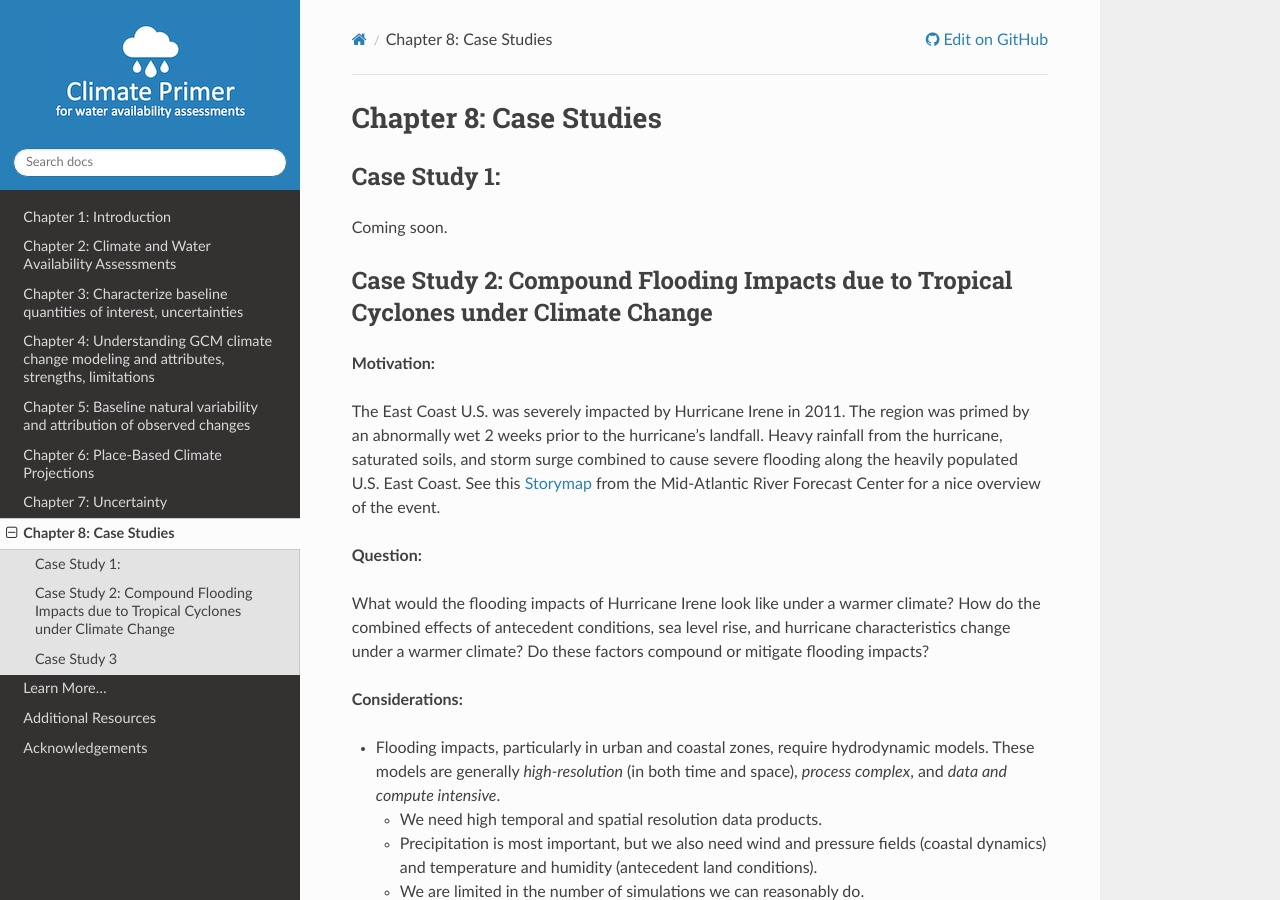
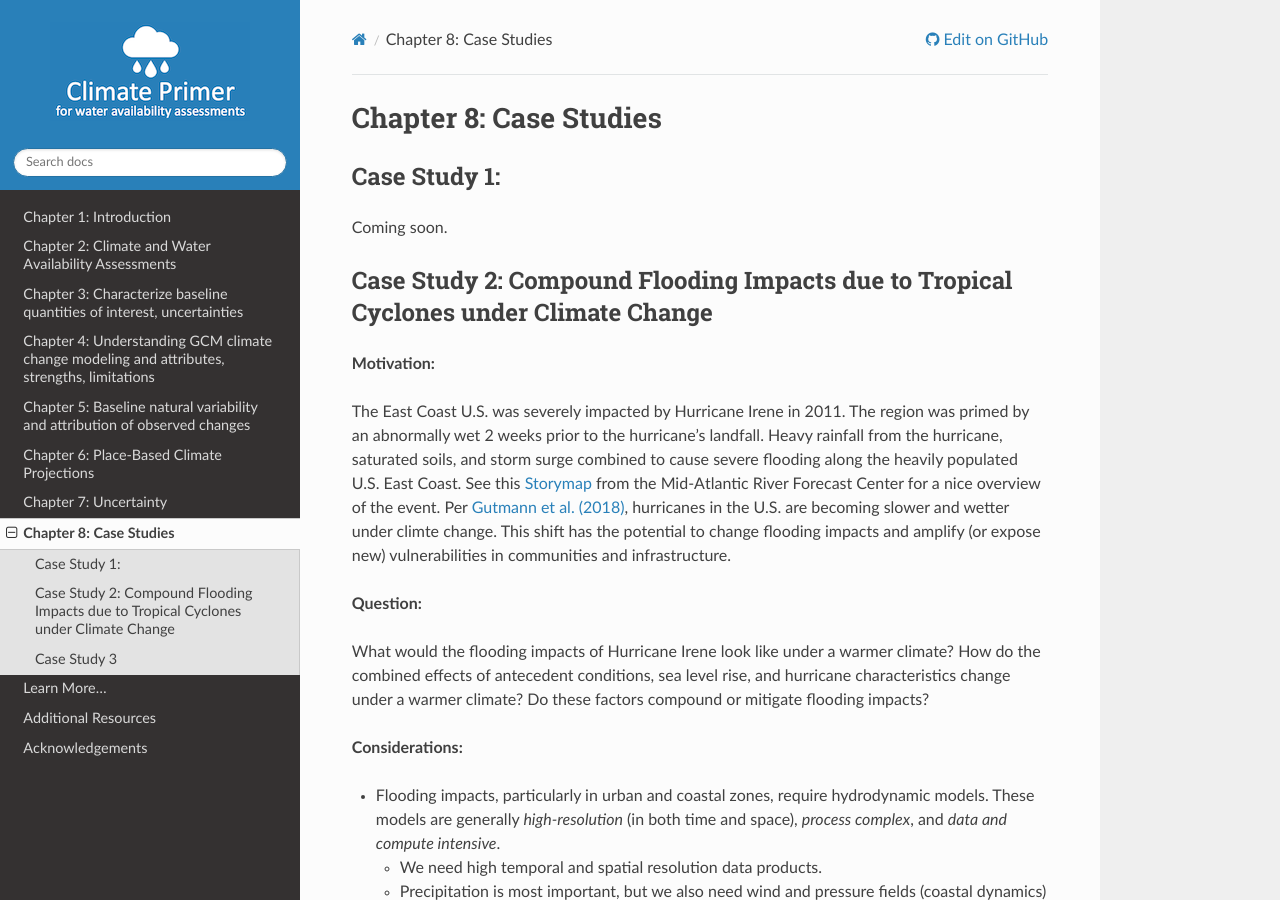
Before and after one commit to NCAR/climate-primer-water, a Sphinx documentation site: the page built from doc/ch8_casestudies.rst, in a window 1280 px wide and 900 px high. Built offline with Sphinx 7.4.7 and the Read the Docs theme 2.0.0, drawn with Linux system fonts in a browser that asks for light colours.

Commit message:
Update ch8_casestudies.rst

```diff
--- a/doc/ch8_casestudies.rst
+++ b/doc/ch8_casestudies.rst
@@ -15,7 +15,7 @@
 
 **Motivation:**
 
-The East Coast U.S. was severely impacted by Hurricane Irene in 2011. The region was primed by an abnormally wet 2 weeks prior to the hurricane's landfall. Heavy rainfall from the hurricane, saturated soils, and storm surge combined to cause severe flooding along the heavily populated U.S. East Coast. See this `Storymap <https://storymaps.arcgis.com/stories/fa28d98081594cf3b2dd9ce3a6d7018b>`_ from the Mid-Atlantic River Forecast Center for a nice overview of the event.
+The East Coast U.S. was severely impacted by Hurricane Irene in 2011. The region was primed by an abnormally wet 2 weeks prior to the hurricane's landfall. Heavy rainfall from the hurricane, saturated soils, and storm surge combined to cause severe flooding along the heavily populated U.S. East Coast. See this `Storymap <https://storymaps.arcgis.com/stories/fa28d98081594cf3b2dd9ce3a6d7018b>`_ from the Mid-Atlantic River Forecast Center for a nice overview of the event. Per `Gutmann et al. (2018) <https://doi.org/10.1175/JCLI-D-17-0391.1>`_, hurricanes in the U.S. are becoming slower and wetter under climte change. This shift has the potential to change flooding impacts and amplify (or expose new) vulnerabilities in communities and infrastructure.
 
 **Question:**
 
```
